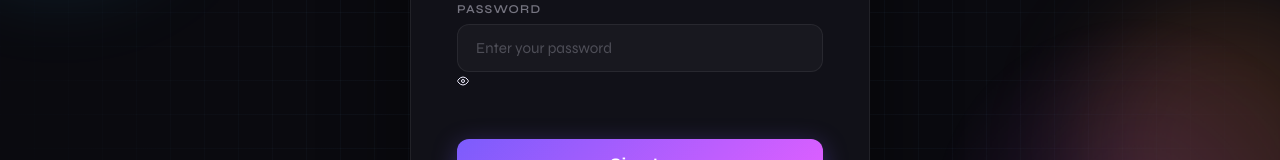
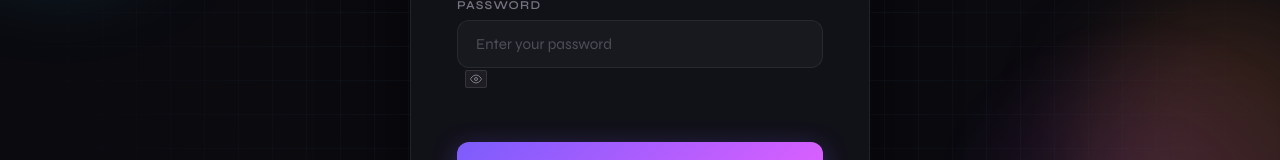
Before and after one commit to dilMaz/unversityihub, a React (Create React App) app in the folder frontend/: page /login in a window 1280 px wide. Shown: the part 430-590 px from the top of the page. Built offline with nearby package versions, Linux system fonts and the light colour scheme; no server answers.

Commit message:
Update password validation and adjust password eye position

```diff
--- a/frontend/src/pages/Register.js
+++ b/frontend/src/pages/Register.js
@@ -63,8 +63,8 @@ function Register() {
   };
 
   const validateStrongPassword = (password) => {
-    // At least 8 characters, 1 uppercase, 1 lowercase, 1 special character
-    const strongPasswordPattern = /^(?=.*[a-z])(?=.*[A-Z])(?=.*[\W_]).{8,}$/;
+    // At least 8 characters, 1 uppercase, 1 lowercase, 1 special character, and 1 digit
+    const strongPasswordPattern = /^(?=.*[a-z])(?=.*[A-Z])(?=.*[\W_])(?=.*\d).{8,}$/;
     return strongPasswordPattern.test(password);
   };
 
@@ -103,7 +103,7 @@ function Register() {
     }
 
     if (!validateStrongPassword(password)) {
-      setError("Password must be at least 8 characters, 1 uppercase, 1 lowercase, 1 special character.");
+      setError("Password must be at least 8 characters, 1 uppercase, 1 lowercase, 1 special character, and 1 digit.");
       return;
     }
 
@@ -255,7 +255,7 @@ function Register() {
               <input
                 className="reg-input"
                 type="password"
-                placeholder="Min 6 characters"
+                placeholder="Min 8 chars: 1 uppercase, 1 lowercase, 1 special, 1 digit"
                 value={password}
                 onChange={(e) => setPassword(e.target.value)}
                 required
--- a/frontend/src/styles/auth.css
+++ b/frontend/src/styles/auth.css
@@ -494,3 +494,26 @@ body {
     grid-column: span 1;
   }
 }
+
+.auth-password-toggle-below {
+  background: rgba(255, 255, 255, 0.05);
+  border: 1px solid rgba(255, 255, 255, 0.1);
+  color: var(--muted);
+  cursor: pointer;
+  padding: 2px 4px;
+  border-radius: 2px;
+  font-size: 0.7rem;
+  font-weight: 500;
+  transition: all 0.2s ease;
+  margin-top: 4px;
+  width: auto;
+  display: inline-flex;
+  align-items: center;
+  justify-content: center;
+  gap: 2px;
+  align-self: flex-start;
+  margin-left: 8px;
+  margin-bottom: 4px;
+  position: relative;
+  top: -2px;
+}
```
